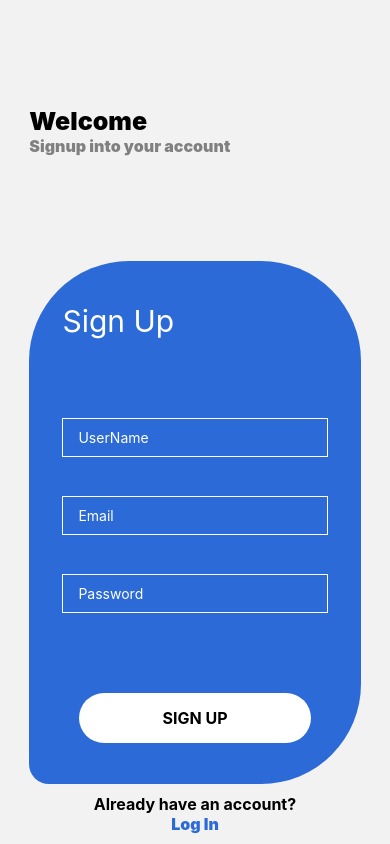
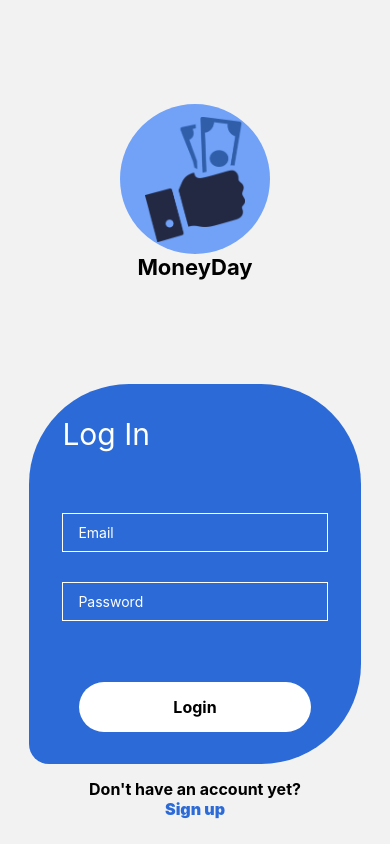
Before and after one commit to Slaweek18/Android, a React Native app: screen / in a window 390 px wide. Built offline with nearby package versions, Linux system fonts and the light colour scheme.

Commit message:
Finished layout of login and sign up screens

```diff
--- a/App.js
+++ b/App.js
@@ -11,7 +11,7 @@ const Stack = createNativeStackNavigator();
 export default function App() {
   return (
     <NavigationContainer>
-      <Stack.Navigator initialRouteName="SignUp">
+      <Stack.Navigator initialRouteName="Login">
         <Stack.Screen name="Login"
             component = {
               LoginScreen
--- a/screens/LoginScreen.jsx
+++ b/screens/LoginScreen.jsx
@@ -1,11 +1,14 @@
 import { StyleSheet, Text, View, StatusBar, Image, TextInput, TouchableOpacity, KeyboardAvoidingView } from 'react-native'
+import { useNavigation } from '@react-navigation/native'
 import React from 'react'
 
 const LoginScreen = () => {
+
+	const navigation = useNavigation()
+
   return (
 		<KeyboardAvoidingView
 			style={styles.container}
-			behavior="height"
 			>
 			<View style={styles.logoBlock}>
 				<View style={styles.imgWrapp}><Image source={require('../assets/img/Logo1.png')} style={styles.logo} /></View>
@@ -43,8 +46,7 @@ const LoginScreen = () => {
 			<View style={styles.footerBlock}>
 				<Text style={styles.buttonText}>Don't have an account yet?</Text>
 					<TouchableOpacity
-						onPress={() => { }}
-						style={{}}
+						onPress={() => {navigation.navigate('SignUp')}}
 					>
 						<Text style={styles.buttonTextBlue}>Sign up</Text>
 					</TouchableOpacity>
@@ -82,7 +84,7 @@ const styles = StyleSheet.create({
 		},
 		inputContainer: {
 			width: '100%',
-			height: '40%',
+			height: '44%',
 			justifyContent: 'space-evenly',
 			alignItems: 'center'
 
@@ -135,7 +137,7 @@ const styles = StyleSheet.create({
 			textAlign:'center'
 		},
 		footerBlock:{
-			marginTop:10,
-      marginBottom:10,
+			marginTop:5,
+      marginBottom:25,
 		}
 })
--- a/screens/SignUpScreen.jsx
+++ b/screens/SignUpScreen.jsx
@@ -1,12 +1,14 @@
 import { StyleSheet, Text, View, StatusBar, Image, TextInput, TouchableOpacity, KeyboardAvoidingView } from 'react-native'
+import { useNavigation } from '@react-navigation/native'
 import React from 'react'
 
 const SignUpScreen = () => {
 
+	const navigation = useNavigation()
+
   return (
 		<KeyboardAvoidingView
 			style={styles.container}
-			behavior="height"
 			>
       <View style={styles.container2}>
 
@@ -56,8 +58,7 @@ const SignUpScreen = () => {
         <View style={styles.footerBlock}>
           <Text style={styles.buttonText}>Already have an account?</Text>
             <TouchableOpacity
-              onPress={() => { }}
-              style={{}}
+              onPress={() => { navigation.navigate('Login') }}
             >
               <Text style={styles.buttonTextBlue}>Log In</Text>
             </TouchableOpacity>
@@ -80,7 +81,6 @@ const styles = StyleSheet.create({
 
     container2: {
       flex:1,
-
       width:'85%',
     },
 		formContainer: {
@@ -97,7 +97,7 @@ const styles = StyleSheet.create({
 		},
 		inputContainer: {
 			width: '100%',
-      height:'52%',
+      height:'55%',
 			justifyContent: 'space-evenly',
 			alignItems: 'center'
 		},
@@ -149,6 +149,6 @@ const styles = StyleSheet.create({
 		},
     footerBlock:{
       marginTop:10,
-      marginBottom:10,
+      marginBottom:40,
     }
 })
```
